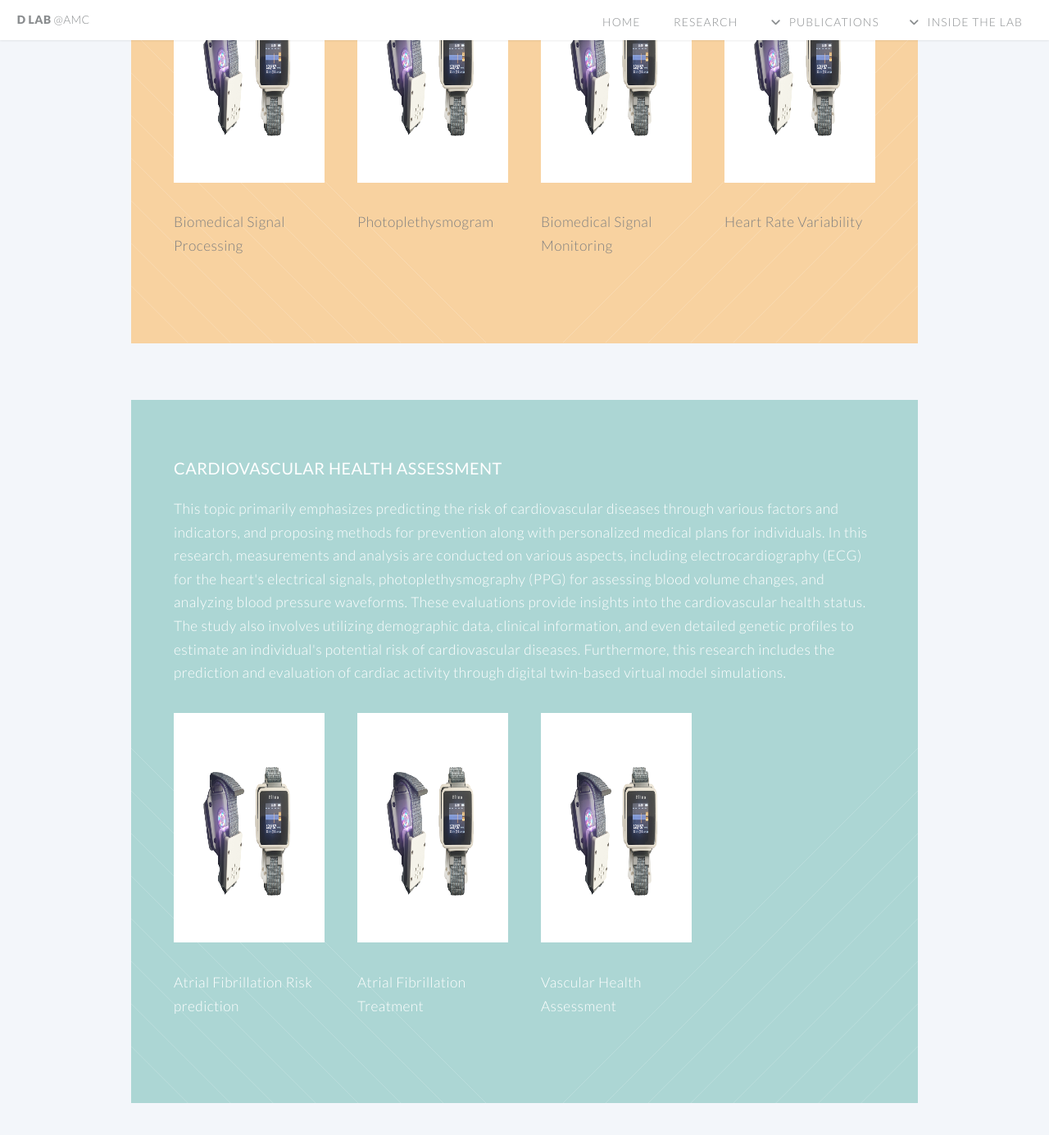
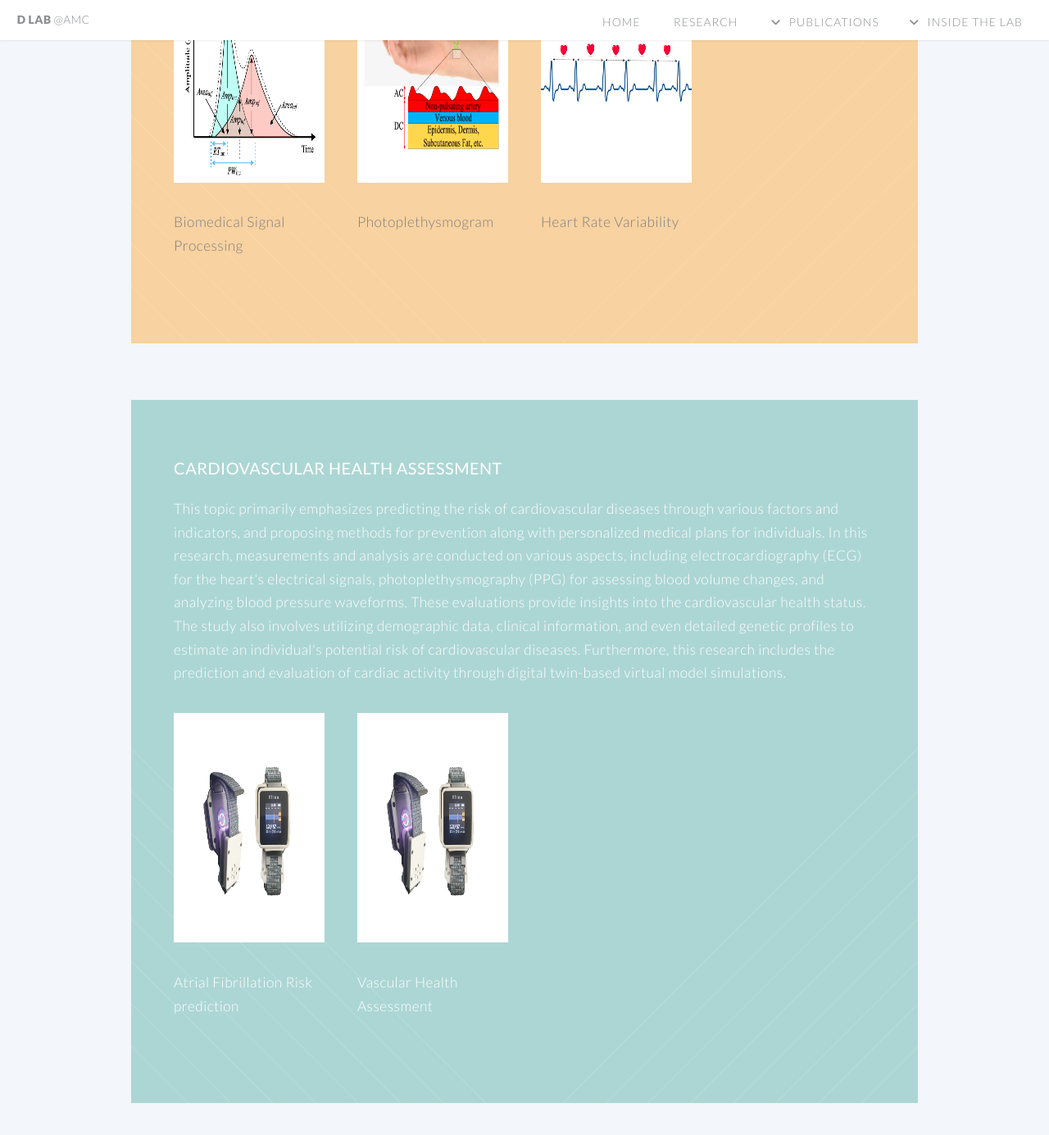
Before and after one commit to ydon1111/ydon1111.github.io, a Jekyll site: the page built from htmls/research_topics.html, in a window 1280 px wide and 1400 px high, scrolled down 1716 px. Shown: the top 1385 px of the window at 82% size. Built offline with Jekyll 4.4.1, drawn with Linux system fonts in a browser that asks for light colours; nearby versions of some CDN libraries.

Commit message:
research topics 이미지 삽입

```diff
--- a/htmls/research_topics.html
+++ b/htmls/research_topics.html
@@ -30,7 +30,7 @@ layout: default
     <div class="row">
       <div class="3u">
         <a href="research/biomedical_signal_monitoring.html" class="image featured">
-          <img src="/images/pic01.jpg" alt="" height="280px">
+          <img src="/images/research/BIOMEDICAL SIGNAL MONITORING/Physiological Monitoring.png" alt="" height="280px">
         </a>
         <p text-align: center;>
           Physiological Monitoring
@@ -39,7 +39,7 @@ layout: default
 
       <div class="3u">
         <a href="#" class="image featured">
-          <img src="/images/pic01.jpg" alt="" height="280px">
+          <img src="/images/research/BIOMEDICAL SIGNAL MONITORING/Activity & Behavior Monitoring.png" alt="" height="280px">
         </a>
         <p text-align: center;>
           Activity & Behavior Monitoring
@@ -49,7 +49,7 @@ layout: default
 
       <div class="3u">
         <a href="#" class="image featured">
-          <img src="/images/pic01.jpg" alt="" height="280px">
+          <img src="/images/research/BIOMEDICAL SIGNAL MONITORING/Sleep Monitoring.png" alt="" height="280px">
         </a>
         <p text-align: center;>
           Sleep Monitoring
@@ -59,7 +59,7 @@ layout: default
 
       <div class="3u">
         <a href="#" class="image featured">
-          <img src="/images/pic01.jpg" alt="" height="280px">
+          <img src="/images/research/BIOMEDICAL SIGNAL MONITORING/High-Risk Patient Monitoring.png" alt="" height="280px">
         </a>
         <p text-align: center;>
           High-Risk Patient Monitoring
@@ -90,7 +90,7 @@ layout: default
 
       <div class="3u">
         <a href="#" class="image featured">
-          <img src="/images/pic01.jpg" alt="" height="280px">
+          <img src="/images/research/BIOMEDICAL SIGNAL PROCESSING & ANALYSIS/Biomedical Signal Processing.png" alt="" height="280px">
         </a>
         <p text-align: center;>
           Biomedical Signal Processing
@@ -100,7 +100,7 @@ layout: default
 
       <div class="3u">
         <a href="#" class="image featured">
-          <img src="/images/pic01.jpg" alt="" height="280px">
+          <img src="/images/research/BIOMEDICAL SIGNAL PROCESSING & ANALYSIS/Photoplethysmogram.png" alt="" height="280px">
         </a>
         <p text-align: center;>
           Photoplethysmogram
@@ -110,16 +110,7 @@ layout: default
 
       <div class="3u">
         <a href="#" class="image featured">
-          <img src="/images/pic01.jpg" alt="" height="280px">
-        </a>
-        <p text-align: center;>
-          Biomedical Signal Monitoring
-        </p>
-      </div>
-
-      <div class="3u">
-        <a href="#" class="image featured">
-          <img src="/images/pic01.jpg" alt="" height="280px">
+          <img src="/images/research/BIOMEDICAL SIGNAL PROCESSING & ANALYSIS/Heart Rate Variability.png" alt="" height="280px">
         </a>
         <p text-align: center;>
           Heart Rate Variability
@@ -158,15 +149,14 @@ layout: default
         </p>
       </div>
 
-      <div class="3u">
+      <!-- <div class="3u">
         <a href="#" class="image featured">
           <img src="/images/pic01.jpg" alt="" height="280px">
         </a>
         <p text-align: center;>
           Atrial Fibrillation Treatment
-
         </p>
-      </div>
+      </div> -->
 
       <div class="3u">
         <a href="#" class="image featured">
@@ -201,7 +191,7 @@ layout: default
 
       <div class="3u">
         <a href="#" class="image featured">
-          <img src="/images/pic01.jpg" alt="" height="280px">
+          <img src="/images/research/CLINICAL DECISION SUPPORT/Pain assessment.png" alt="" height="280px">
         </a>
         <p text-align: center;>
           Pain assessment
@@ -211,7 +201,7 @@ layout: default
 
       <div class="3u">
         <a href="#" class="image featured">
-          <img src="/images/pic01.jpg" alt="" height="280px">
+          <img src="/images/research/CLINICAL DECISION SUPPORT/Auto-verification for Clinical Lab Test.png" alt="" height="280px">
         </a>
         <p text-align: center;>
           Auto-verification for Clinical Lab Test
@@ -242,7 +232,7 @@ layout: default
 
       <div class="3u">
         <a href="#" class="image featured">
-          <img src="/images/pic01.jpg" alt="" height="280px">
+          <img src="/images/research/DIGITAL MEDICINE/AI in Digital Medicine.png" alt="" height="280px">
         </a>
         <p text-align: center;>
           AI in Digital Medicine
@@ -253,7 +243,7 @@ layout: default
 
       <div class="3u">
         <a href="#" class="image featured">
-          <img src="/images/pic01.jpg" alt="" height="280px">
+          <img src="/images/research/DIGITAL MEDICINE/Digital Therapeutics.png" alt="" height="280px">
         </a>
         <p text-align: center;>
           Digital Therapeutics
@@ -264,7 +254,7 @@ layout: default
 
       <div class="3u">
         <a href="#" class="image featured">
-          <img src="/images/pic01.jpg" alt="" height="280px">
+          <img src="/images/research/DIGITAL MEDICINE/Medical Device Development Tool.png" alt="" height="280px">
         </a>
         <p>
           Medical Device Development Tool
--- a/js/pubilcations.js
+++ b/js/pubilcations.js
@@ -296,7 +296,7 @@ function confernceInter() {
   let paperList = '';
   for (let i = 0; i < paperArray.length; i++) {
     const paperInfo = paperArray[i];
-    paperList += `<style="color: gray; text-decoration: none; border: none;">${i + 1}. ${paperInfo}</a><br><br>`;
+    paperList += `<a style="color: gray; text-decoration: none; border: none;">${i + 1}. ${paperInfo}</a><br><br>`;
   }
 
   const element = document.getElementById('my_div');
@@ -435,7 +435,7 @@ function confernceDome() {
   let paperList = '';
   for (let i = 0; i < paperArray.length; i++) {
     const paperInfo = paperArray[i];
-    paperList += `<a  style="color: gray; text-decoration: none; border: none;">${i + 1}. ${paperInfo}</a><br><br>`;
+    paperList += `<a style="color: gray; text-decoration: none; border: none;">${i + 1}. ${paperInfo}</a><br><br>`;
   }
 
   const element = document.getElementById('my_div');
@@ -530,7 +530,7 @@ function patentInter() {
   let paperList = '';
   for (let i = 0; i < paperArray.length; i++) {
     const paperInfo = paperArray[i];
-    paperList += `<a  style="color: gray; text-decoration: none; border: none;">${i + 1}. ${paperInfo}</a><br><br>`;
+    paperList += `<a style="color: gray; text-decoration: none; border: none;">${i + 1}. ${paperInfo}</a><br><br>`;
   }
 
   const element = document.getElementById('my_div');
@@ -575,7 +575,7 @@ function patentDesignInter() {
   let paperList = '';
   for (let i = 0; i < paperArray.length; i++) {
     const paperInfo = paperArray[i];
-    paperList += `<a  style="color: gray; text-decoration: none; border: none;">${i + 1}. ${paperInfo}</a><br><br>`;
+    paperList += `<a style="color: gray; text-decoration: none; border: none;">${i + 1}. ${paperInfo}</a><br><br>`;
   }
 
   const element = document.getElementById('my_div');
@@ -650,7 +650,7 @@ function patentDome() {
   let paperList = '';
   for (let i = 0; i < paperArray.length; i++) {
     const paperInfo = paperArray[i];
-    paperList += `<a  style="color: gray; text-decoration: none; border: none;">${i + 1}. ${paperInfo}</a><br><br>`;
+    paperList += `<a style="color: gray; text-decoration: none; border: none;">${i + 1}. ${paperInfo}</a><br><br>`;
   }
 
   const element = document.getElementById('my_div');
@@ -695,7 +695,7 @@ function patentDesignDome() {
   let paperList = '';
   for (let i = 0; i < paperArray.length; i++) {
     const paperInfo = paperArray[i];
-    paperList += `<a  style="color: gray; text-decoration: none; border: none;">${i + 1}. ${paperInfo}</a><br><br>`;
+    paperList += `<a style="color: gray; text-decoration: none; border: none;">${i + 1}. ${paperInfo}</a><br><br>`;
   }
 
   const element = document.getElementById('my_div');
```
Also changed, not shown: htmls/publications/publications_journal.html (+3 -7 lines), images/research/BIOMEDICAL SIGNAL MONITORING/Activity & Behavior Monitoring.png (added), images/research/BIOMEDICAL SIGNAL MONITORING/High-Risk Patient Monitoring.png (added), images/research/BIOMEDICAL SIGNAL MONITORING/Physiological Monitoring.png (added), images/research/BIOMEDICAL SIGNAL MONITORING/Sleep Monitoring.png (added), images/research/BIOMEDICAL SIGNAL PROCESSING & ANALYSIS/Biomedical Signal Processing.png (added), images/research/BIOMEDICAL SIGNAL PROCESSING & ANALYSIS/Heart Rate Variability.png (added), images/research/BIOMEDICAL SIGNAL PROCESSING & ANALYSIS/Photoplethysmogram.png (added), images/research/CLINICAL DECISION SUPPORT/Auto-verification for Clinical Lab Test.png (added), images/research/CLINICAL DECISION SUPPORT/Pain assessment.png (added), images/research/DIGITAL MEDICINE/AI in Digital Medicine.png (added), images/research/DIGITAL MEDICINE/Digital Therapeutics.png (added), images/research/DIGITAL MEDICINE/Medical Device Development Tool.png (added).
